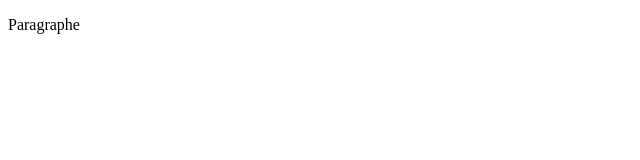
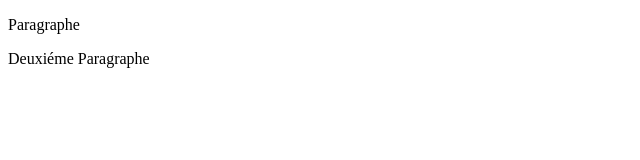
Before and after one commit to nidhalBougatf/projet-nidhal, a plain HTML site: page index.html in a window 1280 px wide. Shown: the whole page, without its empty margins (0-640 px from the left). Drawn offline with Linux system fonts and the light colour scheme.

Commit message:
ajout d’un paragraphe dans index.html et des jours de la semaine dans planning.txt

```diff
--- a/index.html
+++ b/index.html
@@ -9,5 +9,6 @@
 </head>
 <body>
  <p>Paragraphe</p>
+  <p>Deuxiéme Paragraphe</p>
 </body>
 </html>
```
Also changed, not shown: planning.txt.
